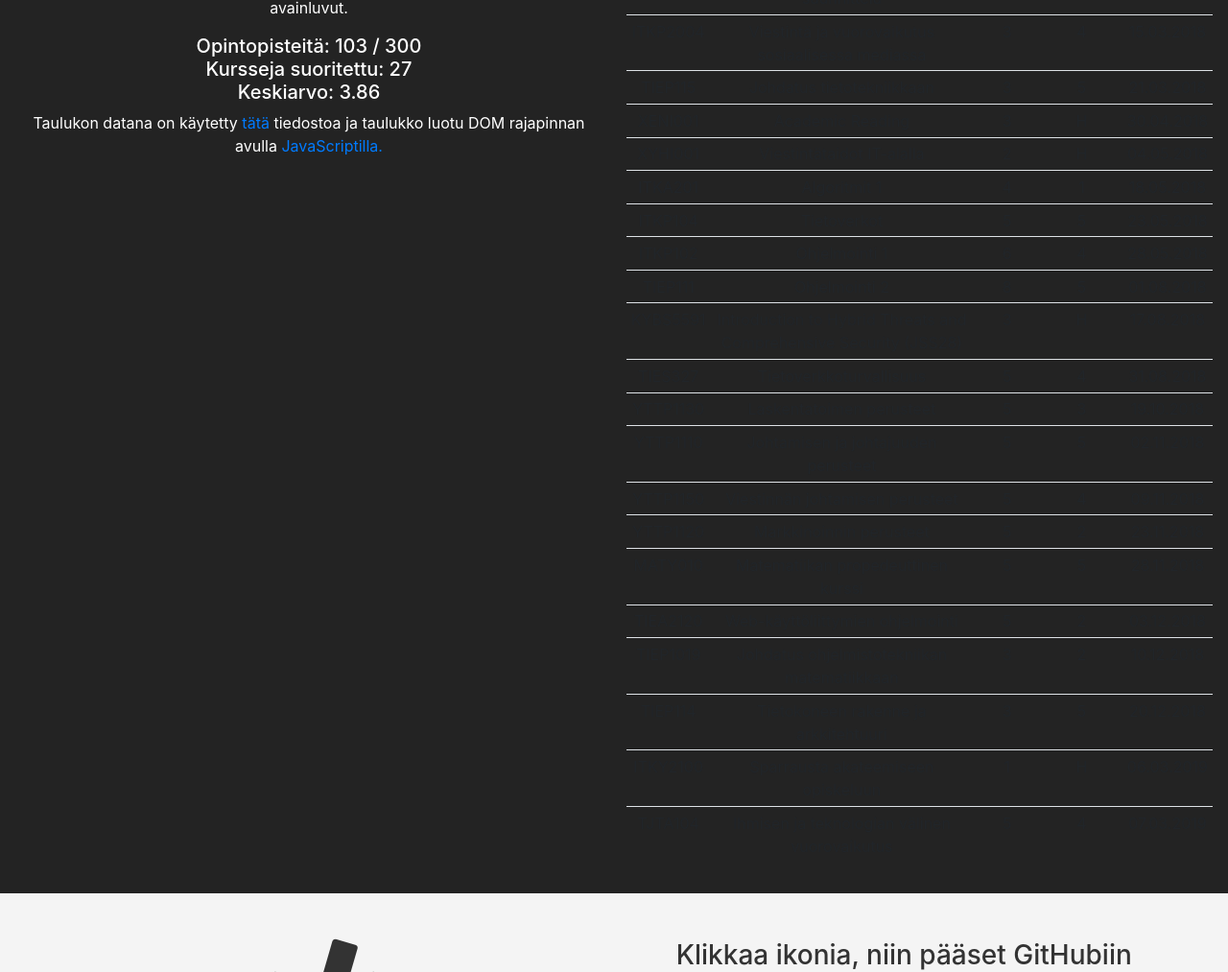
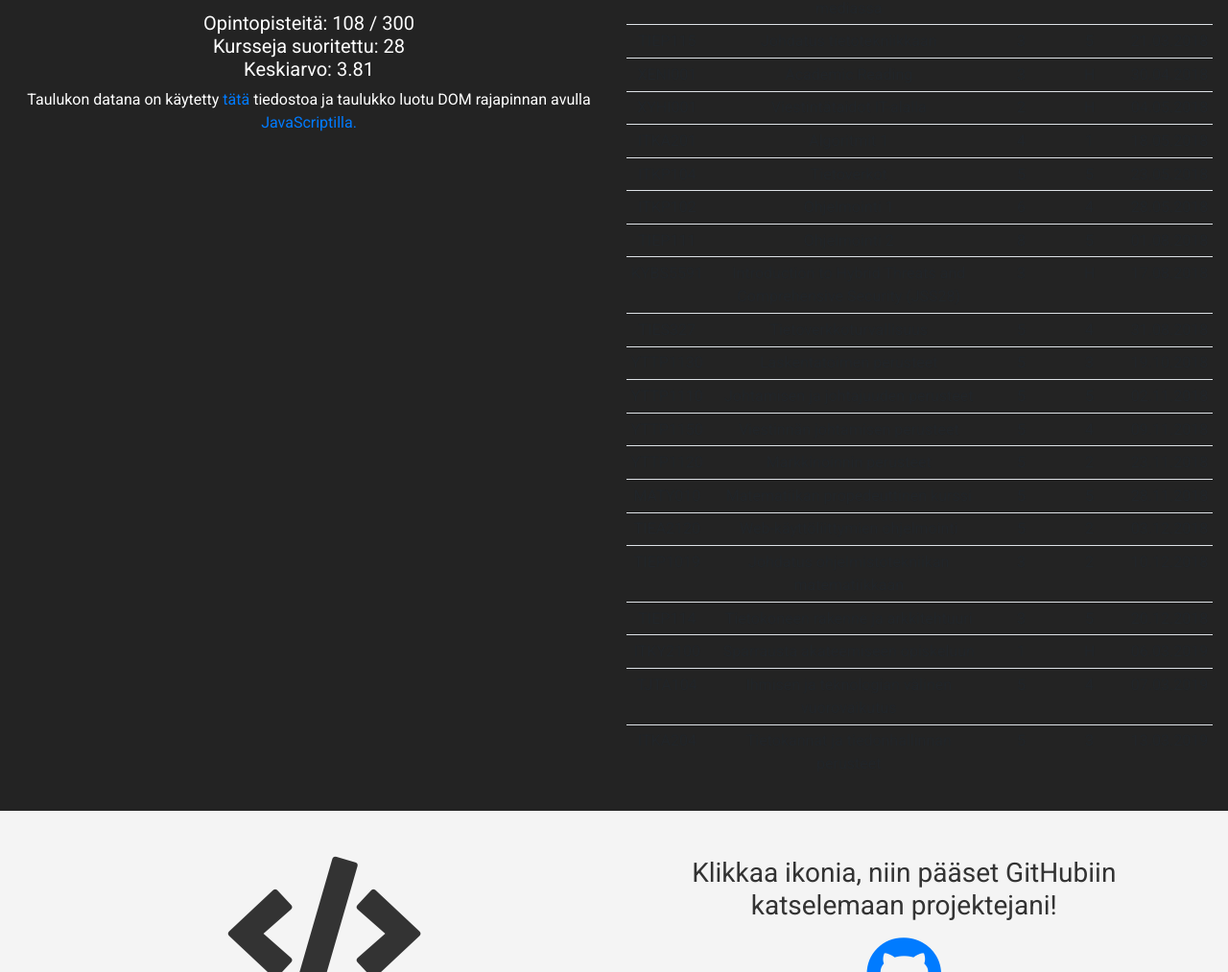
Before and after one commit to lahlim/webbisivu, a plain HTML site: page index.html in a window 1280 px wide. Shown: the part 2046-3059 px from the top of the page at 96% size. Drawn offline with nearby package versions, Linux system fonts and the light colour scheme.

Commit message:
Lisätty dataan kurssi ja muokatta fontti Rotoon

```diff
--- a/data.js
+++ b/data.js
@@ -211,5 +211,12 @@ var data = [
         "laajuus": 5,
         "arvosana": 4,
         "pvm": "07.03.2019"
+    },
+    {
+        "koodi": "ITKA204",
+        "nimi": "Tietokannat ja tiedonhallinnan perusteet",
+        "laajuus": 5,
+        "arvosana": 3,
+        "pvm": "13.03.2019"
     }
 ];
--- a/index.html
+++ b/index.html
@@ -10,6 +10,8 @@
 
   <script type="text/javascript" src="https://platform.linkedin.com/badges/js/profile.js" async defer></script>
   <script src="https://cdnjs.cloudflare.com/ajax/libs/Chart.js/2.4.0/Chart.min.js"></script>
+  <link href="https://fonts.googleapis.com/css?family=Roboto" rel="stylesheet">
+  <link href="https://fonts.googleapis.com/css?family=Comfortaa" rel="stylesheet">
   <link rel="stylesheet" href="https://stackpath.bootstrapcdn.com/bootstrap/4.2.1/css/bootstrap.min.css"
     integrity="sha384-GJzZqFGwb1QTTN6wy59ffF1BuGJpLSa9DkKMp0DgiMDm4iYMj70gZWKYbI706tWS" crossorigin="anonymous">
   <link rel="stylesheet" href="https://use.fontawesome.com/releases/v5.6.3/css/all.css"
--- a/tyyli.css
+++ b/tyyli.css
@@ -8,13 +8,14 @@ website: http://users.jyu.fi/~lajumimu/lassi
 ----------------------------------------------------------*/
 html{
     scroll-behavior: smooth;
+
 }
 body {
     background: rgba(35,35,35,7);
     margin: 0;
     font-size: 100%;
     color: #fff;
-
+    font-family: 'Roboto', sans-serif;
 }
 
 hr {
```
